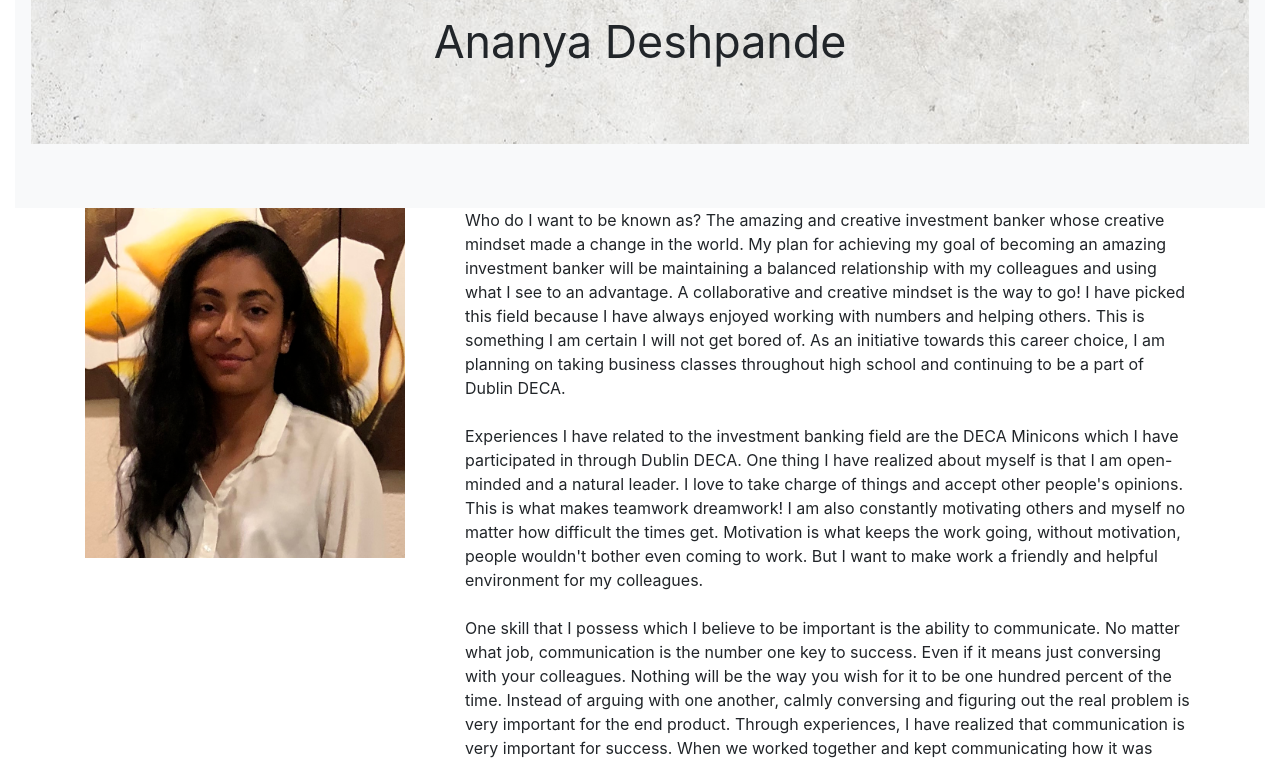
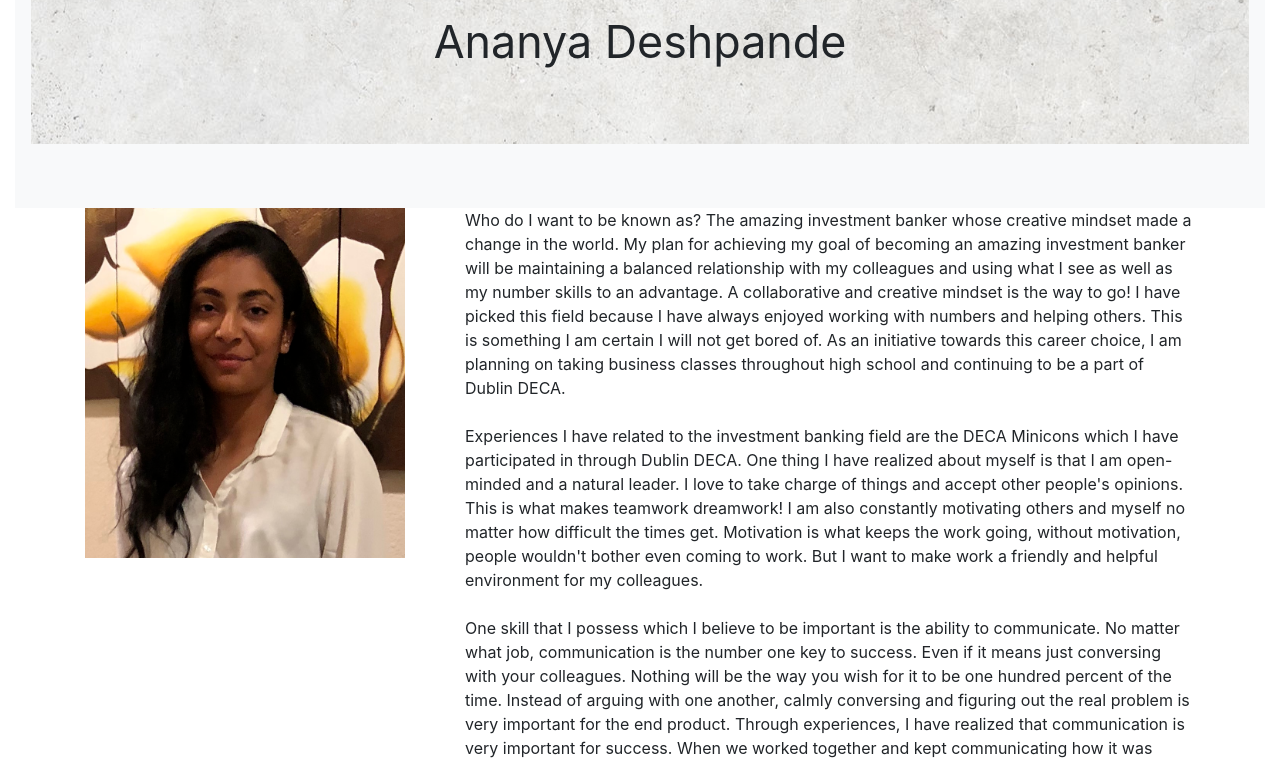
Before and after one commit to adeshp04/portfolio, a plain HTML site: page Deshpande_AboutMe.html in a window 1280 px wide. Shown: the part 198-958 px from the top of the page. Drawn offline with Linux system fonts and the light colour scheme.

Commit message:
website update

```diff
--- a/Deshpande_AboutMe.html
+++ b/Deshpande_AboutMe.html
@@ -32,10 +32,10 @@
           <img src="Images/Me.png" height="350rem">
         </div>
         <div class="col-md-8">
-          <p>Who do I want to be known as? The amazing and creative investment banker
+          <p>Who do I want to be known as? The amazing investment banker
           whose creative mindset made a change in the world. My plan for achieving
           my goal of becoming an amazing investment banker will be maintaining a
-          balanced relationship with my colleagues and using what I see to an advantage.
+          balanced relationship with my colleagues and using what I see as well as my number skills to an advantage.
           A collaborative and creative mindset is the way to go! I have picked this
           field because I have always enjoyed working with numbers and helping others.
           This is something I am certain I will not get bored of. As an initiative
```
